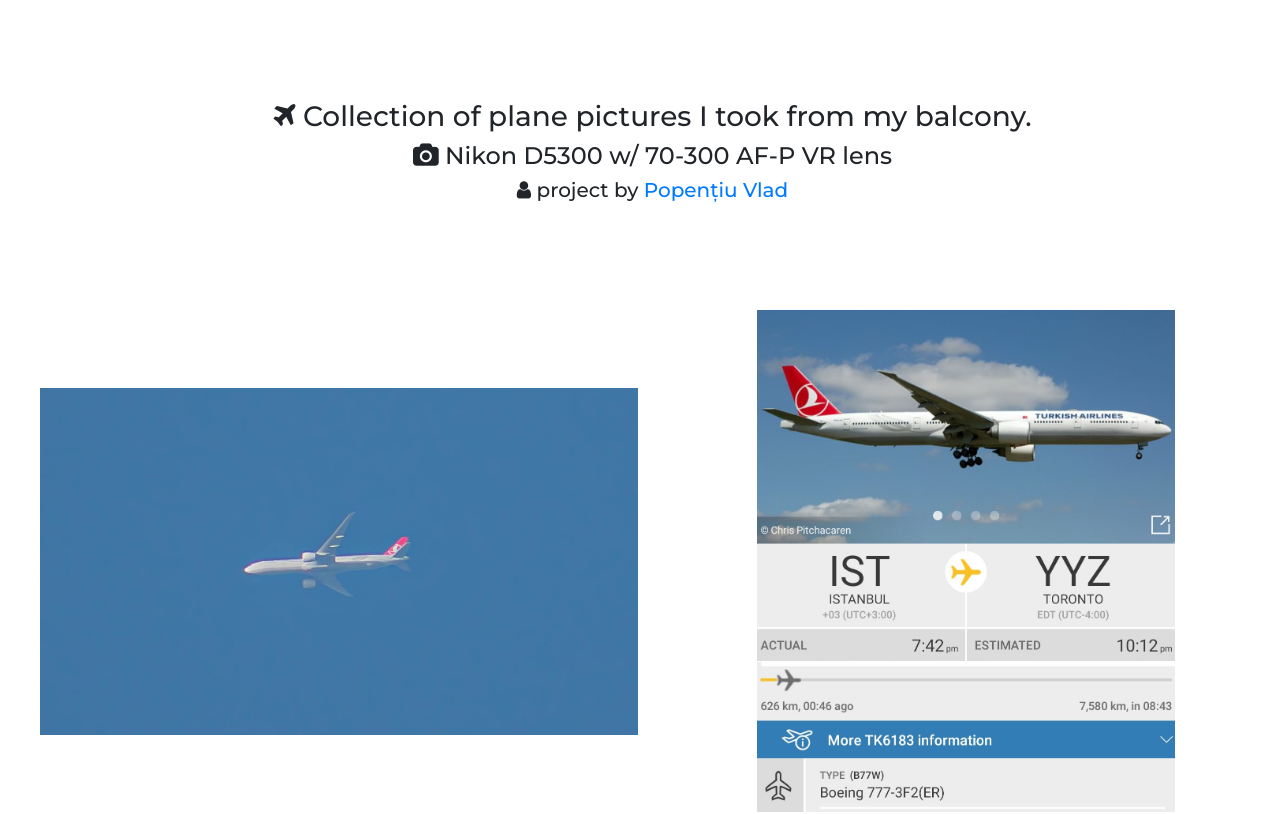
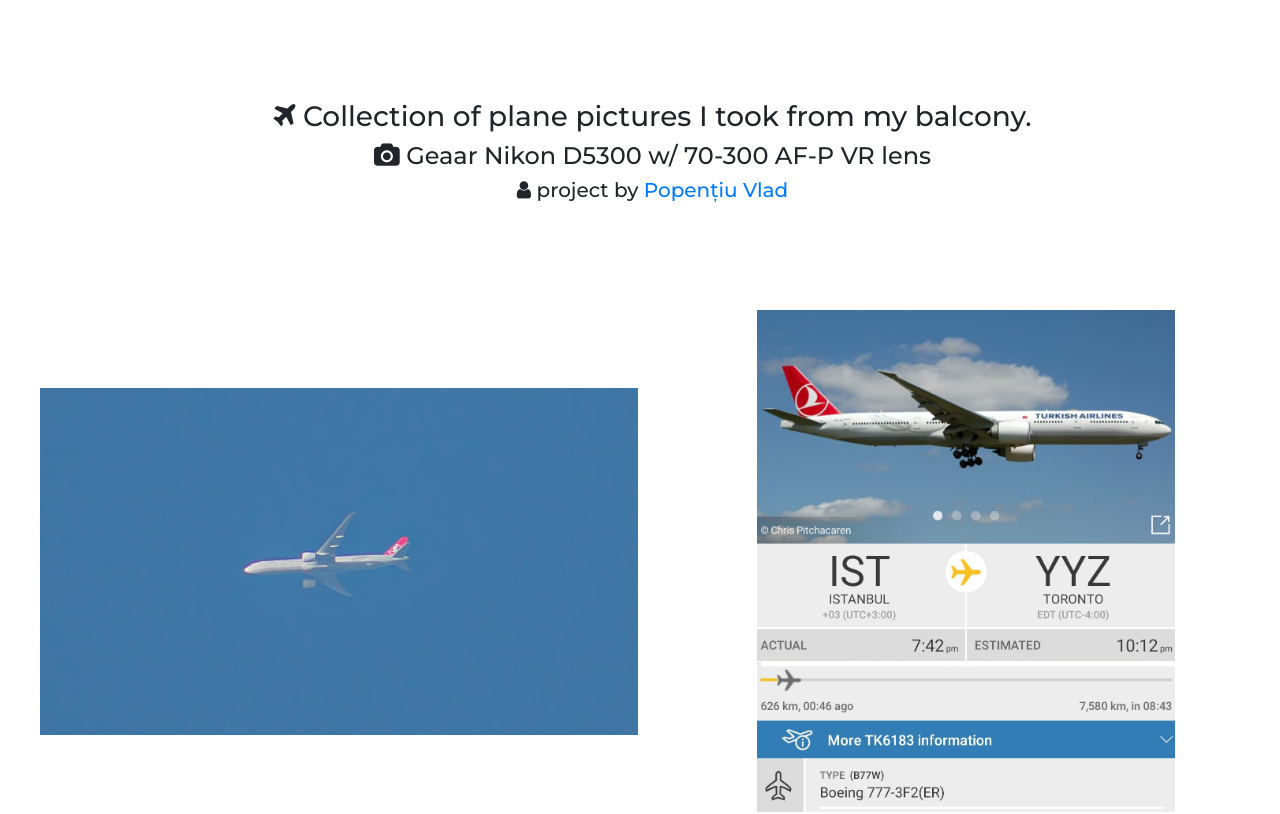
Before and after one commit to popentiu/spot, a plain HTML site: page index.html in a window 1280 px wide. Shown: the top 814 px of the page. Drawn offline with nearby package versions, Linux system fonts and the light colour scheme.

Commit message:
Update index.html

```diff
--- a/index.html
+++ b/index.html
@@ -36,7 +36,7 @@
 <body>
     <div class="tit">
 <h3 class="text-center"><i class="fa fa-plane" aria-hidden="true"></i> Collection of plane pictures I took from my balcony.</h3>
-<h4 class="text-center"><i class="fa fa-camera" aria-hidden="true"></i> Nikon D5300 w/ 70-300 AF-P VR lens</h4>
+<h4 class="text-center"><i class="fa fa-camera" aria-hidden="true"></i> Geaar Nikon D5300 w/ 70-300 AF-P VR lens</h4>
         <h5 class="text-center"><i class="fa fa-user" aria-hidden="true"></i> project by <a href="https://popentiu.eu">Popențiu Vlad</a></h5>
 </div>
 
```
